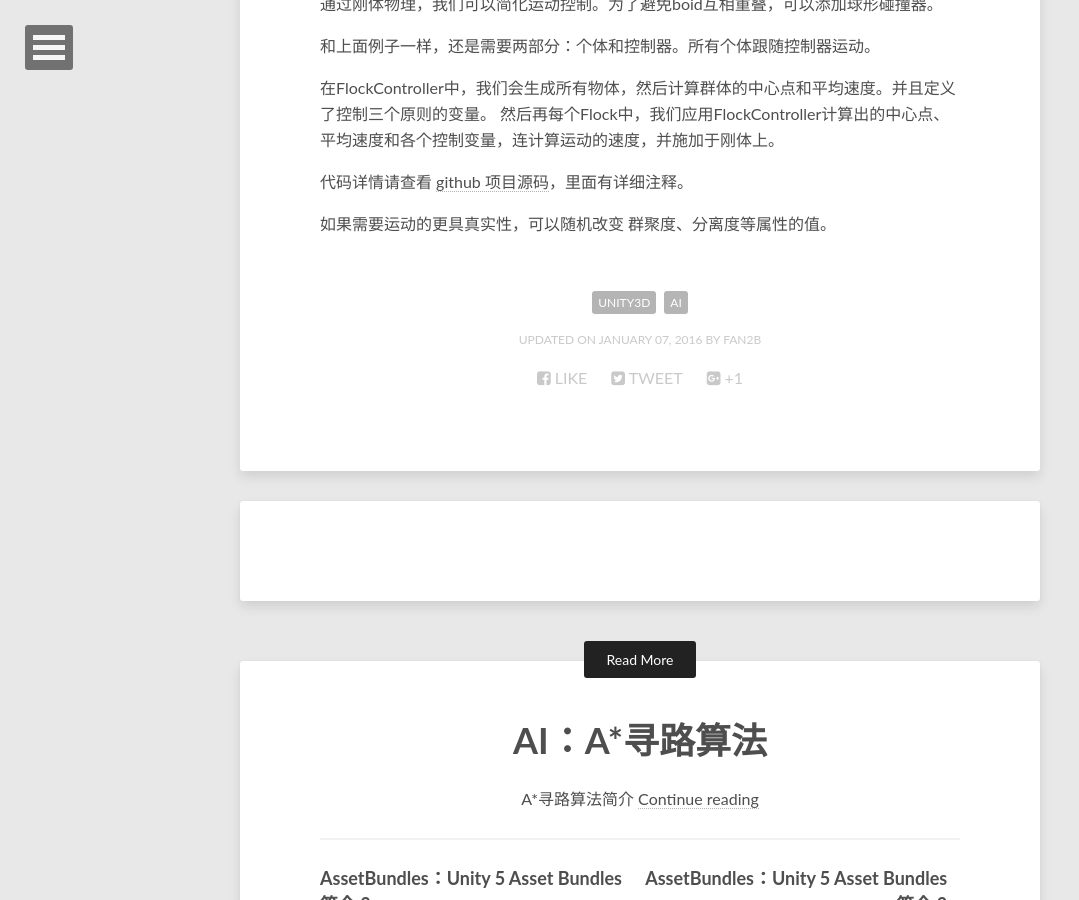
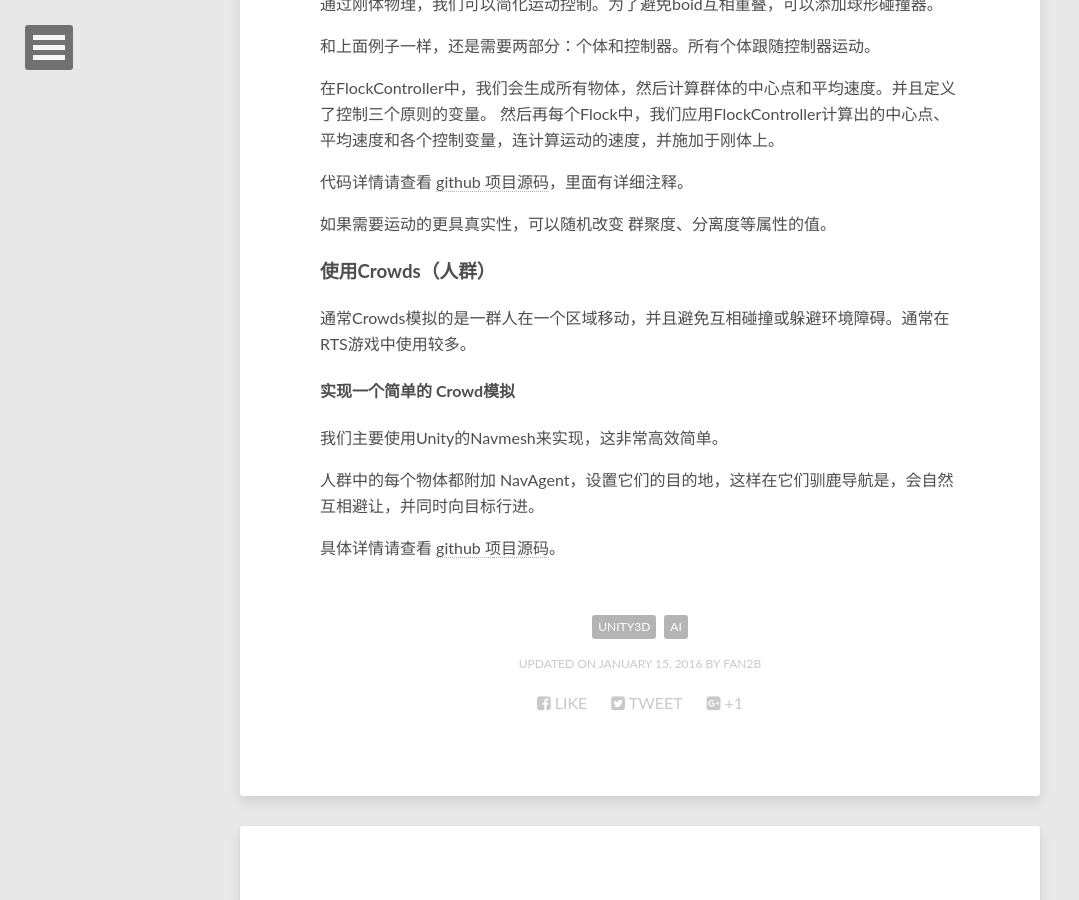
Before and after one commit to byfine/byfine.github.io, a Jekyll site: the page built from _posts/2016-01-15-[Unity AI] Flocks-and-Crowds.md, in a window 1280 px wide and 900 px high, scrolled down 4095 px. Shown: the whole window, without its empty margins (0-1079 px from the left). Built offline with Jekyll 4.4.1, drawn with Linux system fonts in a browser that asks for light colours; nearby versions of some CDN libraries; comment, search, counter and statistics services are not loaded; some of the changed text lies outside the part shown.

Commit message:
post articles

```diff
--- a/_posts/2016-01-07-[Unity AI] Flocks-and-Crowds.md
+++ b/_posts/2016-01-15-[Unity AI] Flocks-and-Crowds.md
@@ -2,7 +2,7 @@
 layout: post
 title: AI：Flocks and Crowds：群聚
 description: "Flocks and Crowds：群聚及人群算法"
-modified: 2016-01-07
+modified: 2016-01-15
 tags: [Unity3D, AI]
 ---
 
@@ -149,3 +149,14 @@ IEnumerator UpdateRandom ()
 代码详情请查看 [github 项目源码](https://github.com/byfine/Unity-AI---Flocks-and-Crowds)，里面有详细注释。
 
 如果需要运动的更具真实性，可以随机改变 群聚度、分离度等属性的值。
+
+
+### 使用Crowds（人群）
+通常Crowds模拟的是一群人在一个区域移动，并且避免互相碰撞或躲避环境障碍。通常在RTS游戏中使用较多。
+
+#### 实现一个简单的 Crowd模拟
+我们主要使用Unity的Navmesh来实现，这非常高效简单。
+
+人群中的每个物体都附加 NavAgent，设置它们的目的地，这样在它们驯鹿导航是，会自然互相避让，并同时向目标行进。
+
+具体详情请查看 [github 项目源码](https://github.com/byfine/Unity-AI---Flocks-and-Crowds)。
```
